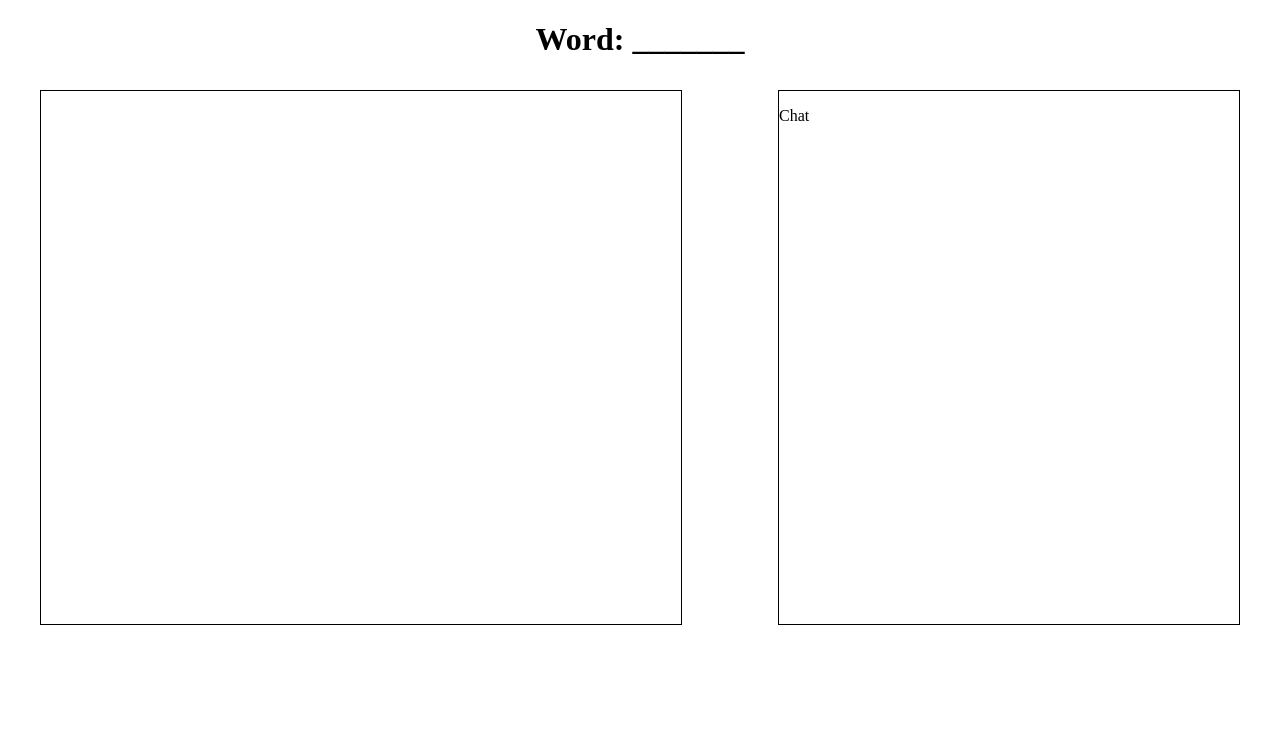
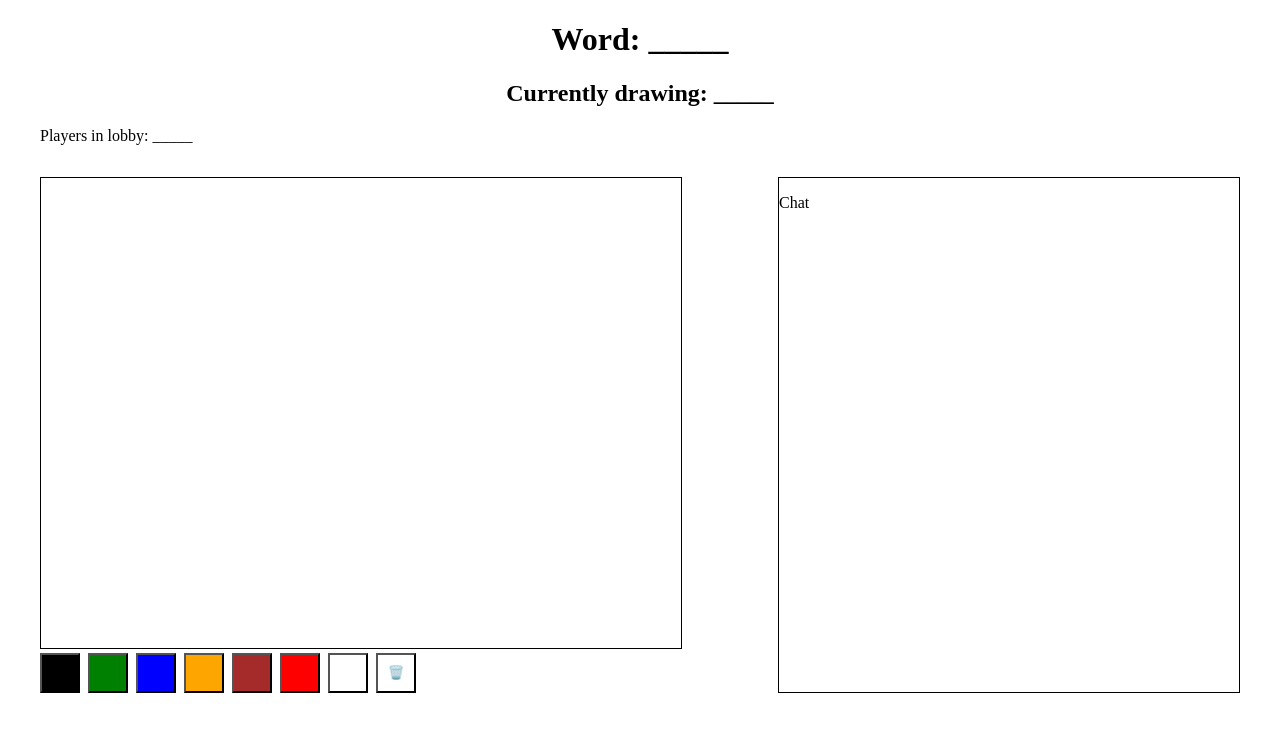
Before and after one commit to Fabii137/WS_Drawing_Game, a plain HTML site: page WS_Drawing_Game_Frontend/index.html in a window 1280 px wide. Drawn offline with Linux system fonts and the light colour scheme.

Commit message:
add colors + clear options

```diff
--- a/WS_Drawing_Game_Frontend/index.html
+++ b/WS_Drawing_Game_Frontend/index.html
@@ -8,9 +8,24 @@
     <title>Drawing Game</title>
 </head>
 <body>
-    <h1 class="word">Word: _______</h1>
+    <h1 class="word">Word: _____</h1>
+    <h2 class="drawer">Currently drawing: _____</h2>
+    <p class="player_count">Players in lobby: _____</p>
     <div class="container">
-        <canvas id="canvas"></canvas>
+        <div class="canvas">
+            <canvas id="canvas"></canvas>
+            <div class="options">
+                <button onclick="setColor('black')" style="background-color: black;"></button>
+                <button onclick="setColor('green')" style="background-color: green;"></button>
+                <button onclick="setColor('blue')" style="background-color: blue;"></button>
+                <button onclick="setColor('orange')" style="background-color: orange;"></button>
+                <button onclick="setColor('brown')" style="background-color: brown;"></button>
+                <button onclick="setColor('red')" style="background-color: red;"></button>
+                <button onclick="setColor('white')" style="background-color: white;"></button>
+                <button class="clear" onclick="clearCanvas()" style="background-color: white;">🗑️</button>
+            </div>
+        </div>
+
         <div class="chat">
             <p>Chat</p>
         </div>
--- a/WS_Drawing_Game_Frontend/script.js
+++ b/WS_Drawing_Game_Frontend/script.js
@@ -1,9 +1,11 @@
-window.addEventListener('load', ()=>{
+window.addEventListener('load', () => {
 	resize();
 	document.addEventListener('mousedown', startPainting);
 	document.addEventListener('mouseup', stopPainting);
 	document.addEventListener('mousemove', sketch);
 	window.addEventListener('resize', resize);
+
+
 });
 
 const canvas = document.querySelector('#canvas');
@@ -12,11 +14,12 @@ const ctx = canvas.getContext('2d');
 
 function resize(){
     ctx.canvas.width = window.innerWidth / 2;
-    ctx.canvas.height = window.innerHeight / 1.5;
+    ctx.canvas.height = window.innerHeight / 1.7;
 }
 
 let coord = {x:0 , y:0};
 let paint = false;
+let color = 'black';
 
 function getPosition(event){
     coord.x = event.clientX - canvas.offsetLeft;
@@ -30,6 +33,14 @@ function stopPainting(){
     paint = false;
 }
 
+function setColor(setColor) {
+    color = setColor;
+}
+
+function clearCanvas() {
+    ctx.clearRect(0, 0, canvas.width, canvas.height);
+}
+
 function sketch(event){
     if (!paint)
         return;
@@ -37,7 +48,7 @@ function sketch(event){
     ctx.beginPath();
     ctx.lineWidth = 5;
     ctx.lineCap = 'round';
-    ctx.strokeStyle = 'red';
+    ctx.strokeStyle = color;
     ctx.moveTo(coord.x, coord.y);
     getPosition(event);
     ctx.lineTo(coord.x , coord.y);
--- a/WS_Drawing_Game_Frontend/style.css
+++ b/WS_Drawing_Game_Frontend/style.css
@@ -3,8 +3,12 @@ body{
     overflow: hidden;
 }
 
-.word {
+.word, .drawer {
     text-align: center;
+}
+
+.player_count {
+    margin-left: 2em;
 }
 
 .container {
@@ -12,11 +16,27 @@ body{
     height: 100%;
     margin: 2em;
     gap: 6em;
+}
 #canvas {
     border: 1px solid black;
 }
+
+.options {
+    display: flex;
+    align-items: center;
+    gap: 0.5em;
+}
+
+.options button {
+    width: 3em;
+    height: 3em;
+    display: flex;
+    justify-content: center;
+    align-items: center;
+}
+
+
 .chat {
     border: 1px solid black;
     width: 50%;
 }
-}
```
Lines whose indentation alone changed are shown as unchanged.
